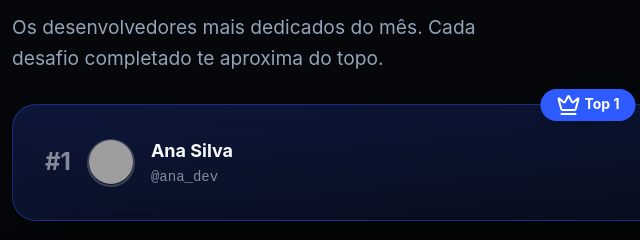
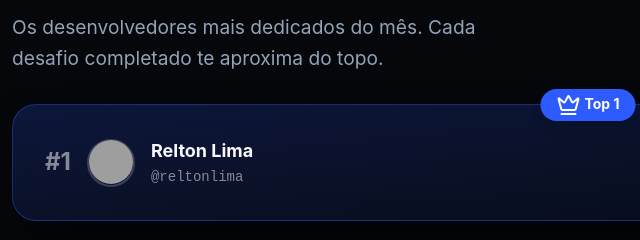
Before and after one commit to RecifeLabs/recifelabs-frontend, a plain HTML site: page index.html in a window 1280 px wide. Shown: the part 3440-3680 px from the top of the page, 52-692 px from the left. Drawn offline with nearby package versions, Linux system fonts and the light colour scheme; grey boxes are pictures that could not be loaded.

Commit message:
feat: update ranking information and fix capitalization in modal header

```diff
--- a/index.html
+++ b/index.html
@@ -291,12 +291,12 @@
                     <div class="ranking-info">
                         <div class="rank-number">#1</div>
                         <div class="rank-avatar">
-                            <img src="https://images.unsplash.com/photo-1494790108377-be9c29b29330?w=150&h=150&fit=crop"
-                                alt="Ana Silva">
+                            <img src="https://avatars.githubusercontent.com/u/188864629?s=80&v=4"
+                                alt="Relton Lima">
                         </div>
                         <div class="rank-details">
-                            <div class="rank-name">Ana Silva</div>
-                            <div class="rank-username">@ana_dev</div>
+                            <div class="rank-name">Relton Lima</div>
+                            <div class="rank-username">@reltonlima</div>
                         </div>
                     </div>
                     <div class="rank-stats">
@@ -498,7 +498,7 @@
     <div id="enrollment-modal" class="modal-overlay">
         <div class="modal-content enrollment-modal-content">
             <div class="modal-header">
-                <h2>Comece sua Jornada</h2>
+                <h2>Comece sua jornada</h2>
                 <button class="modal-close" id="enrollment-modal-close">
                     <i data-lucide="x"></i>
                 </button>
```
